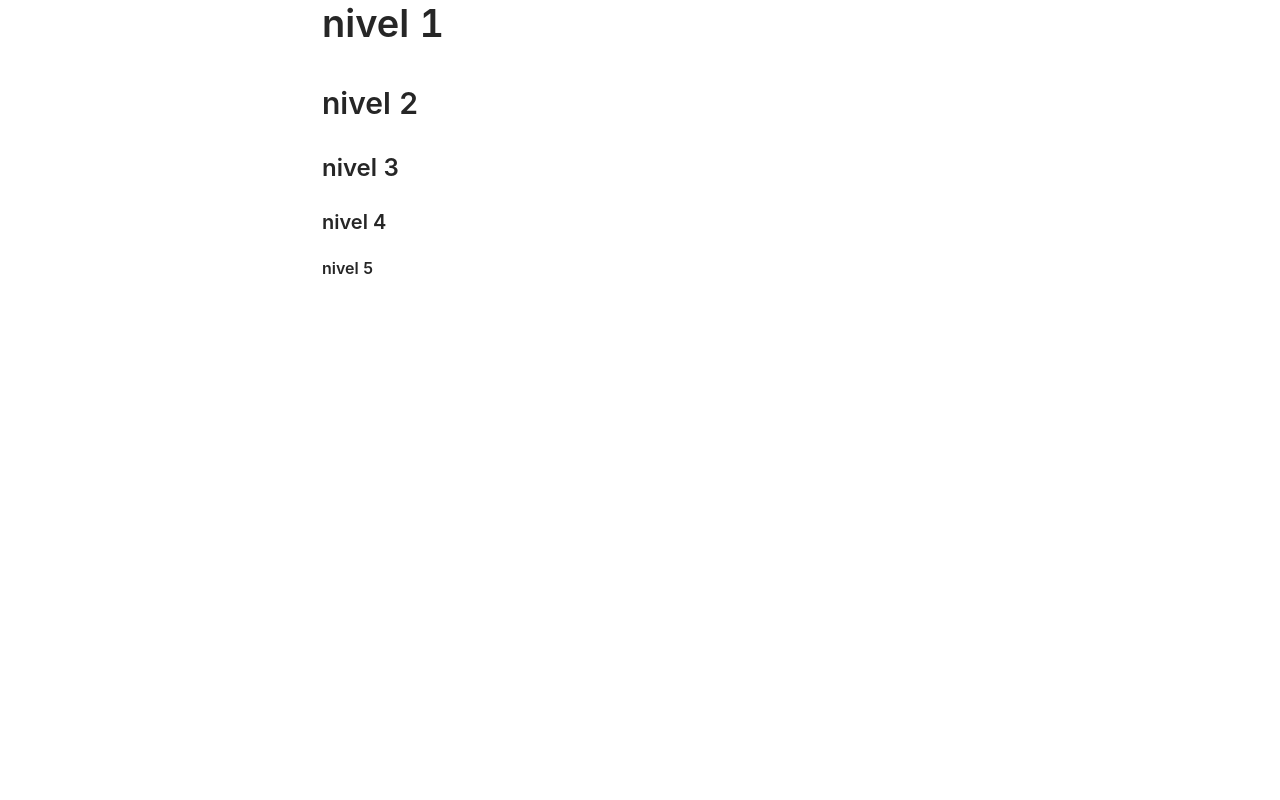
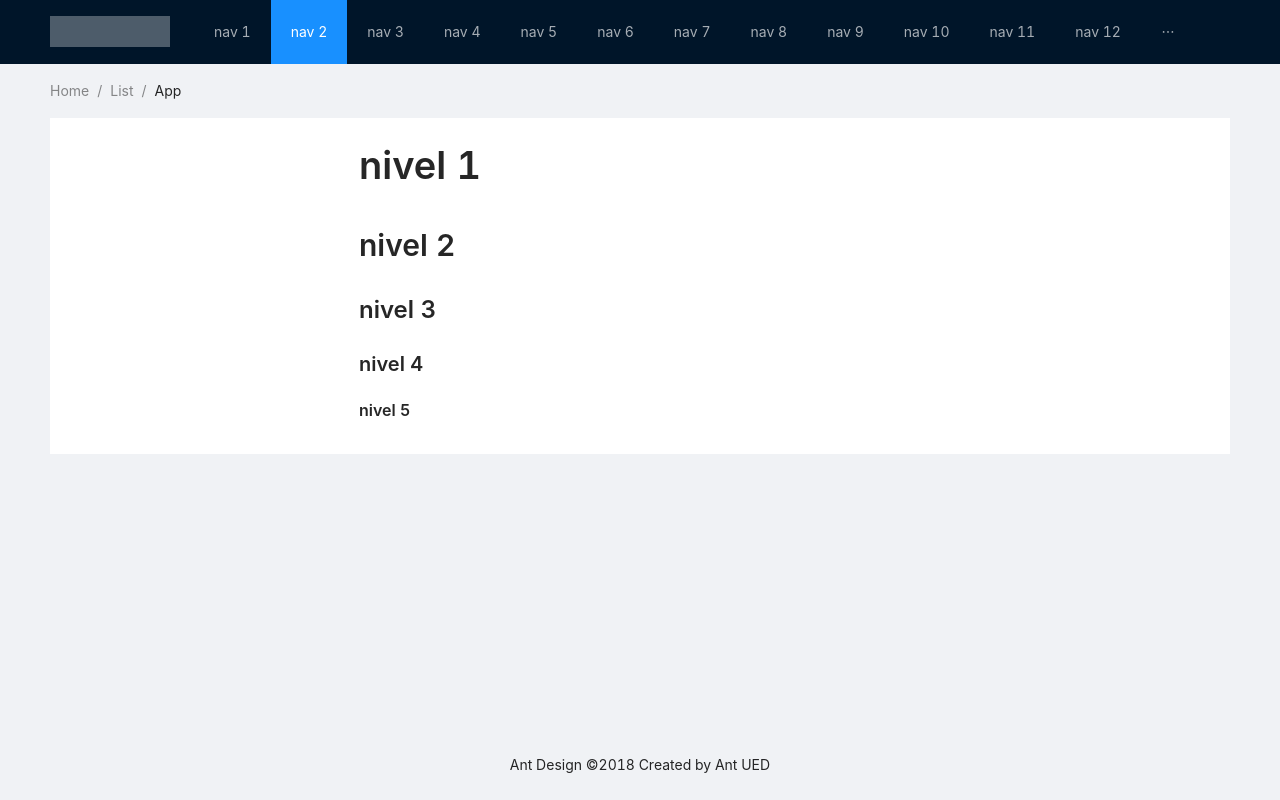
Before and after one commit to daviht7/antdesign, a React (Create React App) app: page / in a window 1280 px wide. Built offline with nearby package versions, Linux system fonts and the light colour scheme.

Commit message:
Adicionando e entendendo o Layout

```diff
--- a/src/index.css
+++ b/src/index.css
@@ -1,9 +1,20 @@
-.Column {
-  background-color: #09f;
-  color: #fff;
+.site-layout-content {
+  min-height: 280px;
   padding: 24px;
+  background: #fff;
+}
+.logo {
+  float: left;
+  width: 120px;
+  height: 31px;
+  margin: 16px 24px 16px 0;
+  background: rgba(255, 255, 255, 0.3);
+}
+.ant-row-rtl .logo {
+  float: right;
+  margin: 16px 0 16px 24px;
 }
 
-.Column:nth-child(odd) {
-  background-color: #08f;
+#root > section.ant-layout {
+  min-height: 100vh;
 }
--- a/src/index.tsx
+++ b/src/index.tsx
@@ -1,15 +1,49 @@
-import "antd/dist/antd.css";
-import React from "react";
-import ReactDOM from "react-dom/client";
-import App from "./App";
-import reportWebVitals from "./reportWebVitals";
+import { Breadcrumb, Layout, Menu } from 'antd';
+import 'antd/dist/antd.css';
+import React from 'react';
+import ReactDOM from 'react-dom/client';
+import App from './App';
+import reportWebVitals from './reportWebVitals';
+
+const { Header, Footer, Content } = Layout;
 
 const root = ReactDOM.createRoot(
-  document.getElementById("root") as HTMLElement
+  document.getElementById('root') as HTMLElement
 );
 root.render(
   <React.StrictMode>
-    <App />
+    <Layout className='layout'>
+      <Header>
+        <div className='logo' />
+        <Menu
+          theme='dark'
+          mode='horizontal'
+          defaultSelectedKeys={['2']}
+          items={new Array(15)
+            .fill(null)
+            .map((_, index) => {
+              const key = index + 1;
+              return {
+                key,
+                label: `nav ${key}`,
+              };
+            })}
+        />
+      </Header>
+      <Content style={{ padding: '0 50px' }}>
+        <Breadcrumb style={{ margin: '16px 0' }}>
+          <Breadcrumb.Item>Home</Breadcrumb.Item>
+          <Breadcrumb.Item>List</Breadcrumb.Item>
+          <Breadcrumb.Item>App</Breadcrumb.Item>
+        </Breadcrumb>
+        <div className='site-layout-content'>
+          <App />
+        </div>
+      </Content>
+      <Footer style={{ textAlign: 'center' }}>
+        Ant Design ©2018 Created by Ant UED
+      </Footer>
+    </Layout>
   </React.StrictMode>
 );
 
```
